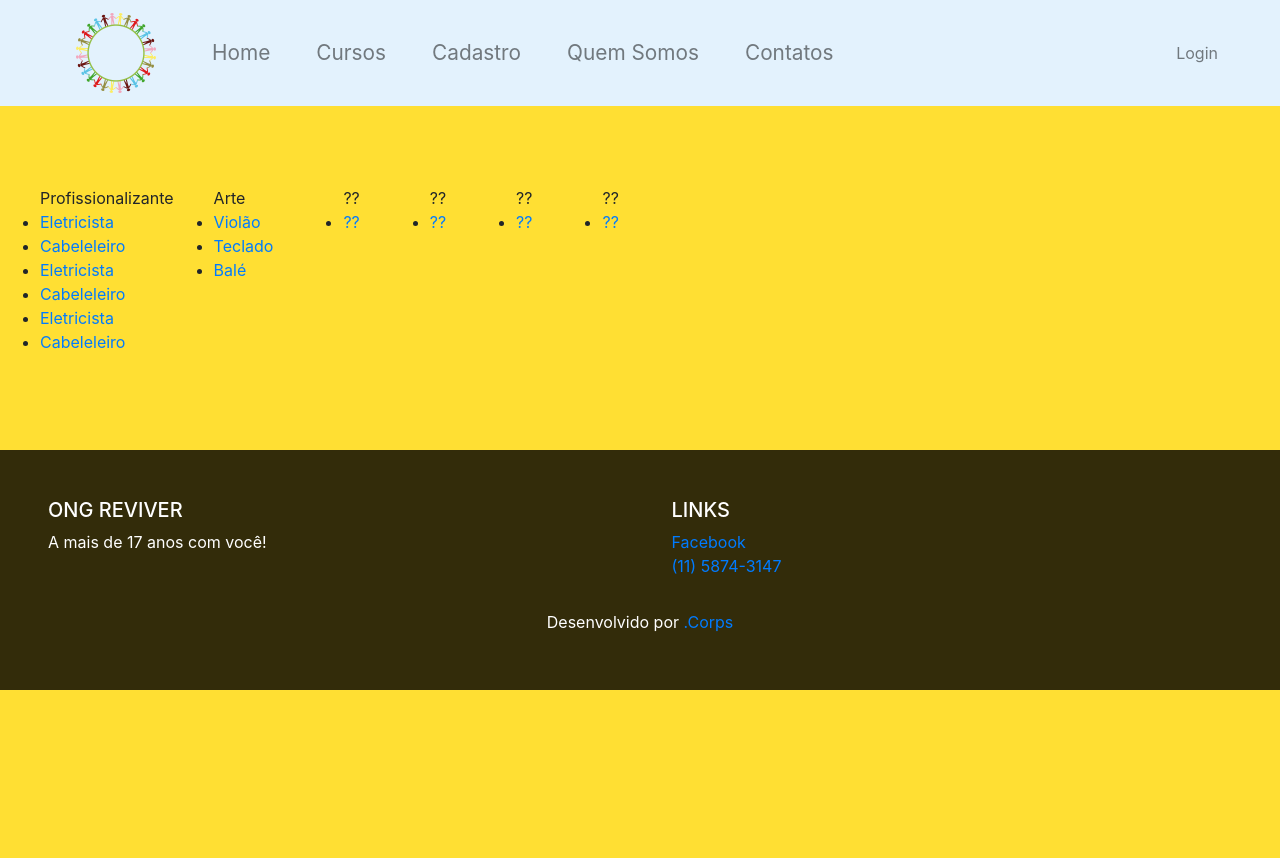
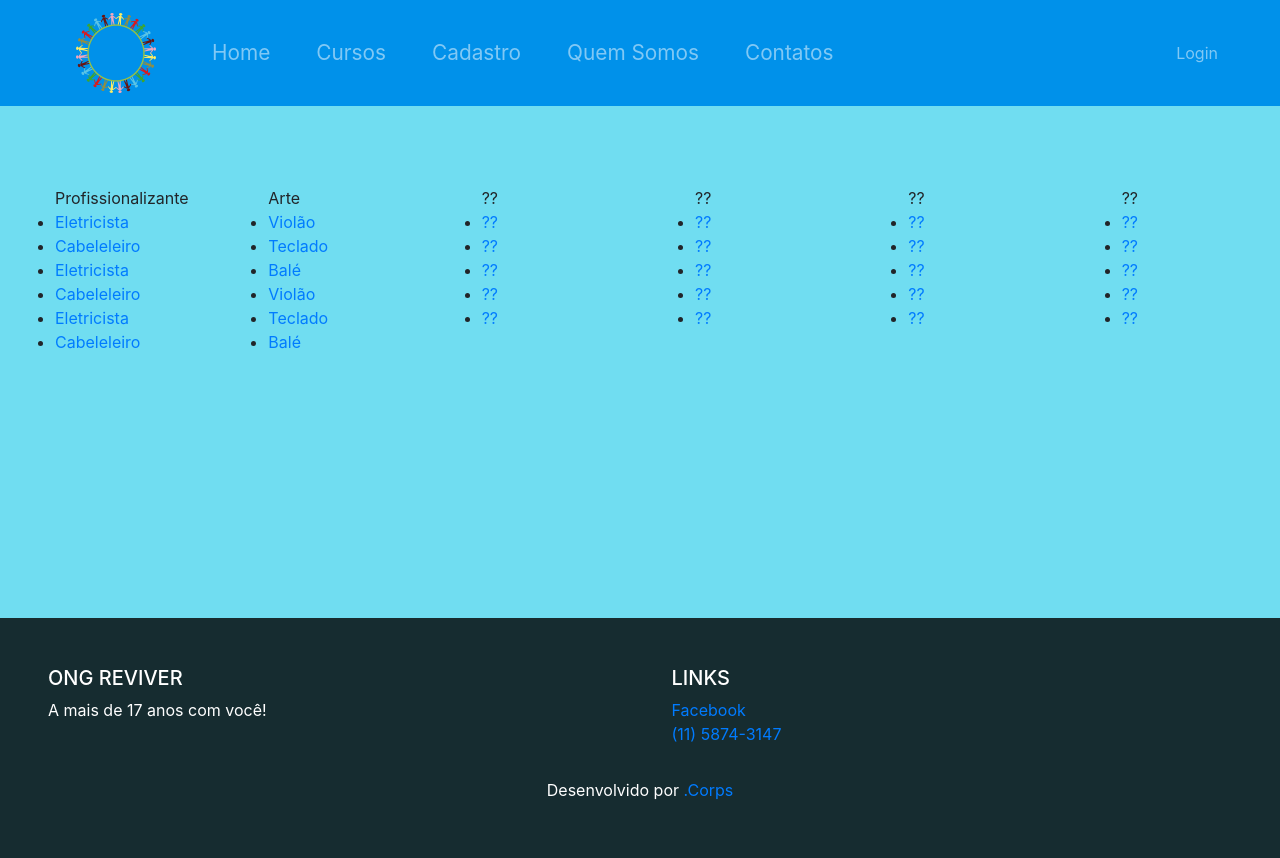
Before and after one commit to RaphaelBRodrigues/ngo-project, a PHP site: page /Views/Cursos.php in a window 1280 px wide. Before the commit the page ends 690 px from the top, so only its background shows below. Run offline with PHP 8.4, Linux system fonts and the light colour scheme.

Commit message:
Cadastro,Login,layout

```diff
--- a/Banco/Geral.sql
+++ b/Banco/Geral.sql
@@ -24,7 +24,7 @@ AT_Name varchar(90),
 AT_Username varchar(40),
 AT_Password varchar(40),
 AT_Cep int(8),
-AT_Cpf int(11),
+AT_Cpf  int(11) UNIQUE,
 AT_House int(8),
 AT_Userhash int(100),
 AT_CursoID int(4),
@@ -62,4 +62,4 @@ Your String: teacherongreviver789
 
 select * from usuario;
 
-truncate usuario;
+#truncate usuario;
--- a/Models/Header.php
+++ b/Models/Header.php
@@ -12,16 +12,16 @@ $_SESSION['Nome'] = 'Login';
  	<title></title>
  </head>
  <body>
- <nav class='navbar navbar-expand-lg navbar-light' id='cab' style='background-color:#e3f2fd;'>
+ <nav class='navbar navbar-expand-lg navbar-dark' id='cab' style='background-color:#0091ea;'>
 
-   <a class='navbar-brand' href='#'>
+   <a class='navbar-brand' href='../Index.php'>
      <img src='../Imagens/Logo.png' id='logo' alt='logo'>
    </a>
 
    <div class='navbar-collapse' id='items'>
      <ul class='navbar-nav'>
    	<li class='nav-item'>
-    <a class='nav-link' href='Index.php' id='home'>
+    <a class='nav-link' href='../Index.php' id='home'>
    	Home
    </a>
    </li>
--- a/Views/Cadastro.php
+++ b/Views/Cadastro.php
@@ -6,12 +6,15 @@ include('../Controller/CadastroPHP.php');
 ?>
 
 
+
+
+
 <form id='loginForm' class='mx-auto' method="post" action="#">
 
 <?php
 #message
 if (isset($alert)) {
-  echo "<div><h3>".$alert."</h3w></div>";
+  echo "<div><h3>".$alert."</h3></div>";
 
 } ?>
   <div class="form-group">
--- a/Views/Cursos.php
+++ b/Views/Cursos.php
@@ -3,7 +3,10 @@
 include('../Models/Header.php');
 
 ?>
-<div id='blocoCursos' class='mx-auto'>
+<div  class='row mx-auto'>
+
+<div class="col">
+
 
 <ul class='cursos'>
   Profissionalizante
@@ -16,37 +19,72 @@ include('../Models/Header.php');
 
 </ul>
 
+</div>
+
+<div class="col">
 
 <ul class='cursos'>
   Arte
   <li><a href="InfCursos.php?cursoid=7"> Violão </a></li>
   <li><a href="InfCursos.php?cursoid=8"> Teclado </a></li>
   <li><a href="InfCursos.php?cursoid=9"> Balé </a></li>
+  <li><a href="InfCursos.php?cursoid=7"> Violão </a></li>
+  <li><a href="InfCursos.php?cursoid=8"> Teclado </a></li>
+  <li><a href="InfCursos.php?cursoid=9"> Balé </a></li>
 
 </ul>
+
+</div>
+<div class="col">
 
 <ul class='cursos'>
   ??
   <li><a href="InfCursos.php?cursoid=10"> ?? </a></li>
+  <li><a href="InfCursos.php?cursoid=10"> ?? </a></li>
+  <li><a href="InfCursos.php?cursoid=10"> ?? </a></li>
+  <li><a href="InfCursos.php?cursoid=10"> ?? </a></li>
+  <li><a href="InfCursos.php?cursoid=10"> ?? </a></li>
 </ul>
+</div>
 
+
+<div class="col">
 
 <ul class='cursos'>
   ??
-  <li><a href="InfCursos.php?cursoid=11"> ?? </a></li>
-</ul>
+  <li><a href="InfCursos.php?cursoid=10"> ?? </a></li>
+  <li><a href="InfCursos.php?cursoid=10"> ?? </a></li>
+  <li><a href="InfCursos.php?cursoid=10"> ?? </a></li>
+  <li><a href="InfCursos.php?cursoid=10"> ?? </a></li>
+  <li><a href="InfCursos.php?cursoid=10"> ?? </a></li></ul>
+</div>
+
+<div class="col">
 
 <ul class='cursos'>
   ??
-  <li><a href="InfCursos.php?cursoid=12"> ?? </a></li>
-</ul>
+  <li><a href="InfCursos.php?cursoid=10"> ?? </a></li>
+  <li><a href="InfCursos.php?cursoid=10"> ?? </a></li>
+  <li><a href="InfCursos.php?cursoid=10"> ?? </a></li>
+  <li><a href="InfCursos.php?cursoid=10"> ?? </a></li>
+  <li><a href="InfCursos.php?cursoid=10"> ?? </a></li></ul>
+</div>
+
+<div class="col">
 
 <ul class='cursos'>
   ??
-  <li><a href="InfCursos.php?cursoid=1"> ?? </a></li>
-</ul>
+  <li><a href="InfCursos.php?cursoid=10"> ?? </a></li>
+  <li><a href="InfCursos.php?cursoid=10"> ?? </a></li>
+  <li><a href="InfCursos.php?cursoid=10"> ?? </a></li>
+  <li><a href="InfCursos.php?cursoid=10"> ?? </a></li>
+  <li><a href="InfCursos.php?cursoid=10"> ?? </a></li></ul>
+
 </div>
 </div>
+</div>
+</div>
+
 
 
 <br><br><br>
--- a/Views/Header.css
+++ b/Views/Header.css
@@ -1,10 +1,13 @@
 body{
-	background-color: rgba(255,215,0,0.8)
+	background-color: #70ddf1;
 ;
 	margin: 0 auto;
 }
+.nav-link{
+	color:White;
+}
 #cab{
-	border-bottom: black 1 solid;
+	border-bottom:black 1 solid;
 }
 nav{
 	margin-bottom: 80px;
```
Also changed, not shown: Controller/CadastroPHP.php (+12 -4 lines), index.php (+73 -10 lines).
